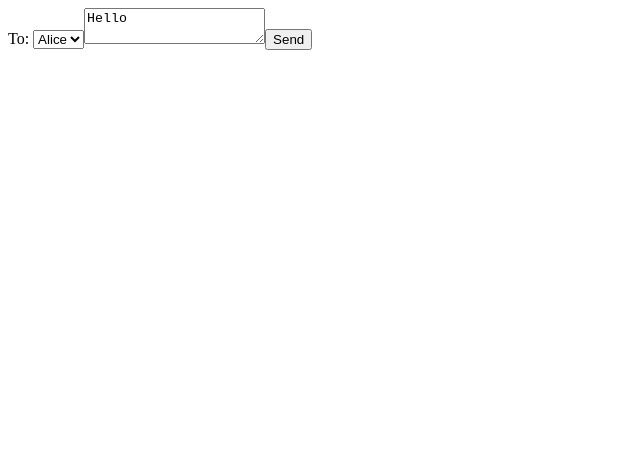
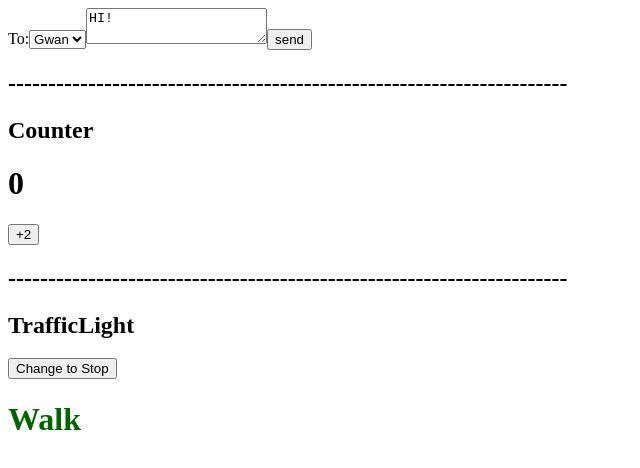
Before and after one commit to autsav/react_project, a React (Create React App) app in the folder my-app/: page /form in a window 1280 px wide. Shown: the top 468 px of the page, without its empty margins (0-640 px from the left). Built offline with nearby package versions, Linux system fonts and the light colour scheme.

Commit message:
State As a snapshot

```diff
--- a/my-app/src/components/Form.js
+++ b/my-app/src/components/Form.js
@@ -1,33 +1,102 @@
-import { useState } from 'react';
+import React from 'react'
+import { useState } from 'react'
 
-export default function Form() {
-  const [to, setTo] = useState('Alice');
-  const [message, setMessage] = useState('Hello');
+function Counter (){
+    const [number, setNumber] = useState(0)
+    return(
+        <>
+            <h1>{number}</h1>
+            <button
+            onClick={e => {
+                setNumber(number + 2)
+                setTimeout(() => {
+                    alert(number)
+                },2000)
+            }}
+            > +2 </button>
+        </>
+    )
+}
 
-  function handleSubmit(e) {
+function TrafficLight() {
+    const [walk, setWalk] = useState(true);
+    const [message, setMessage] = useState('Stop is next');
+
+    function handleClick(e) {
       e.preventDefault();
-    setTimeout(() => {
-      alert(`You said ${message} to ${to}`);
-    }, 5000);
+        setTimeout(()=>{
+        alert(walk ? 'Stop is next' : 'Walk is next')
+      })
+      setWalk(!walk);
+
+
+
     }
 
     return (
+      <>
+        <button onClick={handleClick}>
+          Change to {walk ? 'Stop' : 'Walk'}
+        </button>
+        <h1 style={{
+          color: walk ? 'darkgreen' : 'darkred'
+        }}>
+          {walk ? 'Walk' : 'Stop'}
+        </h1>
+      </>
+    );
+  }
+
+function Form() {
+    const [to, setTo] = useState('Gwan')
+    const [message, setMessage] = useState("HI!")
+    const [isSent, setIsSent] = useState(false)
+
+    if(isSent){
+        return <h1>Your Message is on its way !</h1>
+    }
+
+    function handleSubmit(e){
+            e.preventDefault();
+            setTimeout(() =>{
+                alert(`You send ${message} to ${to}`);
+            },3000)
+    }
+
+   return (
+    <>
          <form onSubmit={handleSubmit}>
          <label>
-        To:{' '}
+            To:{''}
             <select
                 value={to}
-          onChange={e => setTo(e.target.value)}>
-          <option value="Alice">Alice</option>
-          <option value="Bob">Bob</option>
+                onChange={e => setTo(e.target.value)}
+            >
+            <option value='Gwan'>Gwan</option>
+            <option value='Suraj'>Suraj</option>
+            <option value='Utsab'>Utsab</option>
             </select>
          </label>
             <textarea
-        placeholder="Message"
+                placeholder="message"
                 value={message}
                 onChange={e => setMessage(e.target.value)}
             />
-      <button type="submit">Send</button>
+            <button type='submit'>send</button>
         </form>
-  );
+        <h2>----------------------------------------------------------------------</h2>
+        <h2>Counter</h2>
+        <Counter />
+        <h2>----------------------------------------------------------------------</h2>
+        <h2>TrafficLight</h2>
+        <TrafficLight />
+    </>
+
+   )
 }
+
+function sendMessage(message){
+    //.....
+}
+
+export default Form
--- a/my-app/src/components/Home.js
+++ b/my-app/src/components/Home.js
@@ -24,6 +24,7 @@ function Home() {
     <Link to="/keepingComponentClear">Keeping Component Pure </Link>
     <br></br>
     <Link to="/addingInteractivity">Adding Interactivity </Link>
+
   </div>
   )
 }
```
Lines whose indentation alone changed are shown as unchanged.
